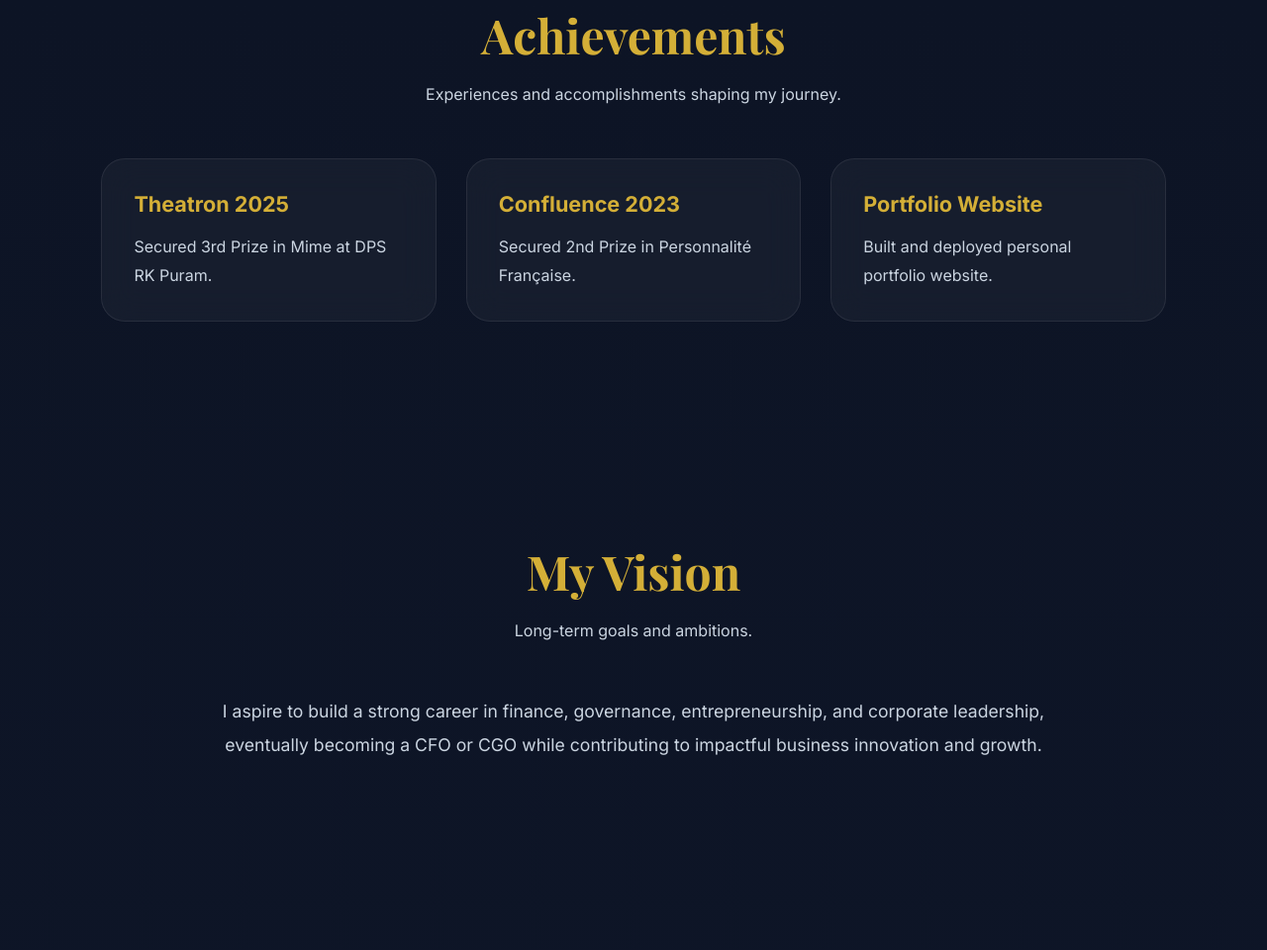
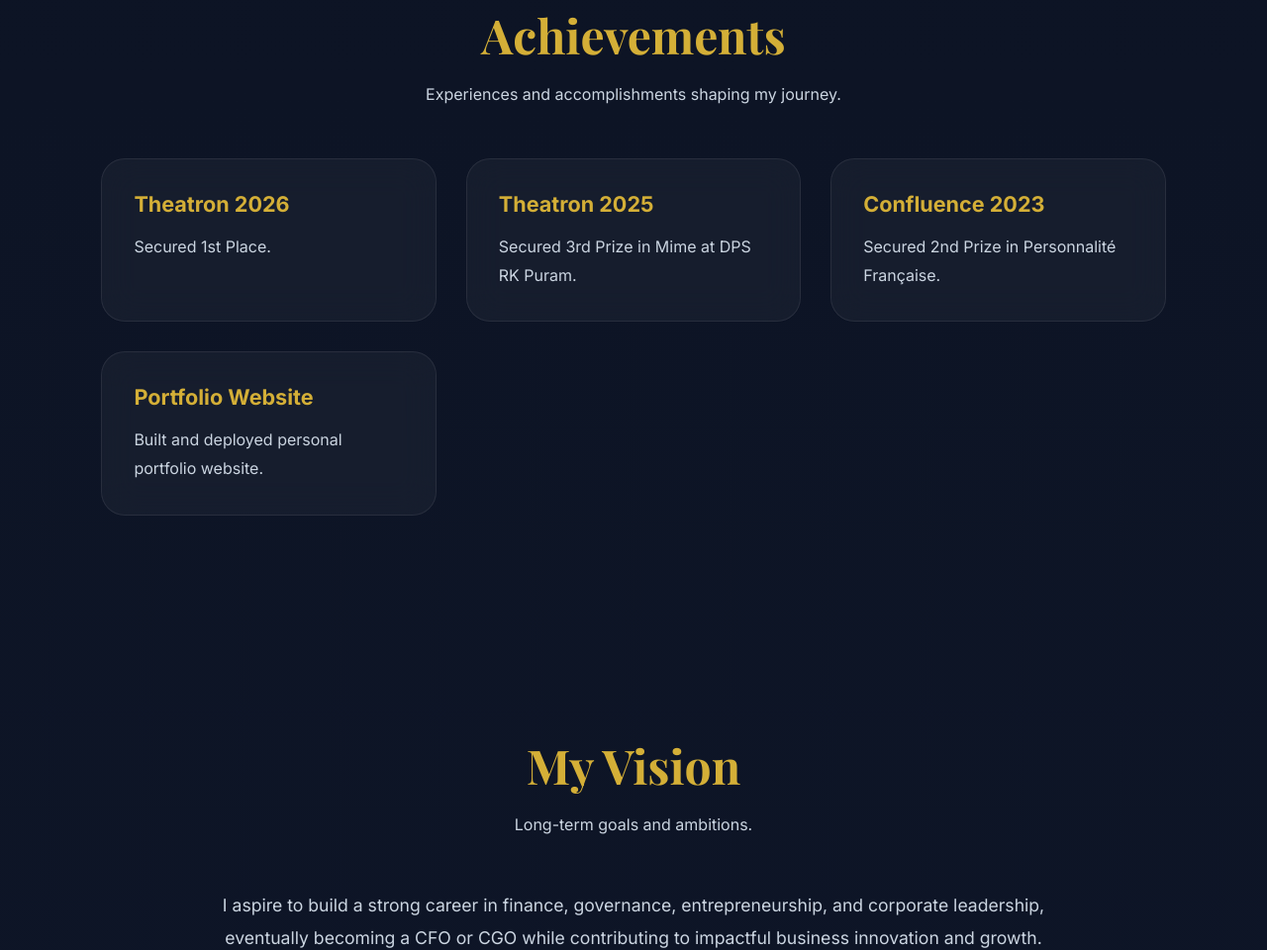
Before and after one commit to VihaanGupta27/VihaanGupta.com, a plain HTML site: page index.html in a window 1280 px wide. Shown: the part 2828-3788 px from the top of the page at 99% size. Drawn offline with nearby package versions, Linux system fonts and the light colour scheme.

Commit message:
Update index.html

```diff
--- a/index.html
+++ b/index.html
@@ -634,6 +634,16 @@
 
       <div class="card">
 
+        <h3>Theatron 2026</h3>
+
+        <p>
+          Secured 1st Place.
+        </p>
+
+      </div>
+
+      <div class="card">
+
         <h3>Theatron 2025</h3>
 
         <p>
```
